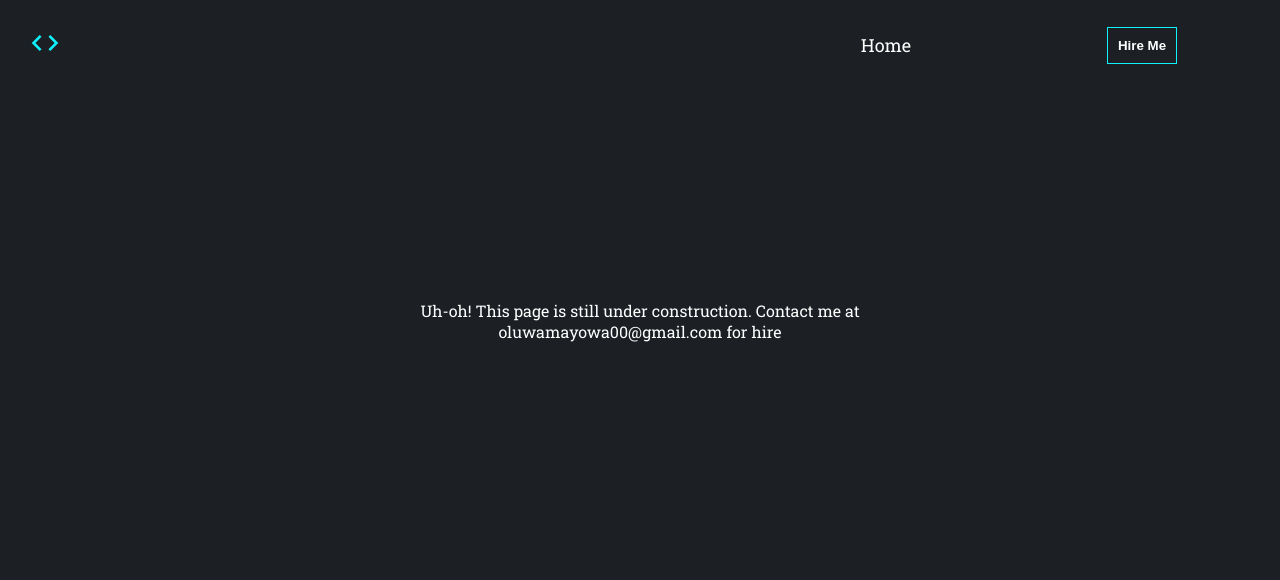
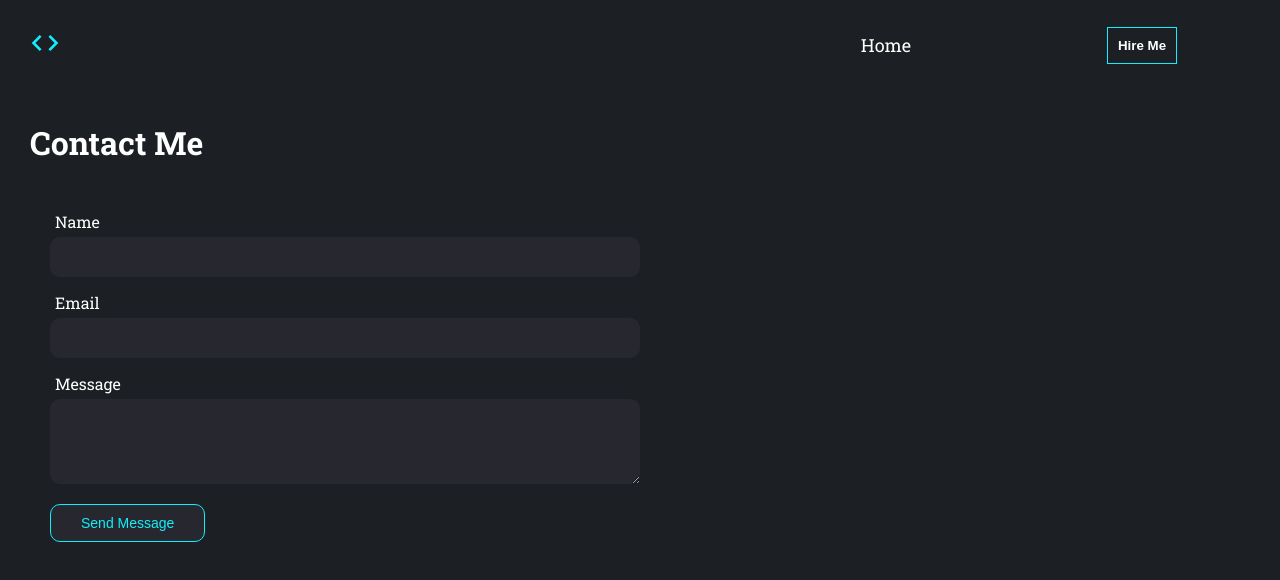
Before and after one commit to pasta022/my-portfolio, a React (Create React App) app: page /contact in a window 1280 px wide. Shown: the top 580 px of the page. Built offline with nearby package versions, Linux system fonts and the light colour scheme; no server answers.

Commit message:
feat: contact page

```diff
--- a/src/pages/Contact.jsx
+++ b/src/pages/Contact.jsx
@@ -1,27 +1,122 @@
-import React from "react";
+import React, { useRef } from "react";
 import styled from "styled-components";
+import emailjs from "@emailjs/browser";
+import { mobile } from "../responsive";
 
 const Container = styled.div`
-  display: flex;
-  align-items: center;
-  justify-content: center;
-  height: 100vh;
-  width: 100vw;
   color: white;
+  text-align: left;
+  margin: 10px 30px;
 `;
 
-const Text = styled.div`
+const Title = styled.h1``;
+
+const Form = styled.form`
+  padding: 10px;
+`;
+
+const InputContainer = styled.div`
+  display: flex;
+  flex-direction: column;
+  margin: 10px;
+`;
+
+const Label = styled.label`
+  margin: 5px;
+`;
+
+const Input = styled.input`
+  height: 40px;
   width: 50%;
-  height: 50%;
+  padding: 5px;
+  color: white;
+  background-color: #27282f;
+  border: none;
+  border-radius: 10px;
+
+  ${mobile({
+    width: "100%",
+  })}
+
+  &:focus {
+    outline: none;
+  }
+`;
+
+const Textarea = styled.textarea`
+  width: 50%;
+  padding: 5px;
+  color: white;
+  background-color: #27282f;
+  border: none;
+  border-radius: 10px;
+
+  ${mobile({
+    width: "100%",
+  })}
+
+  &:focus {
+    outline: none;
+  }
+`;
+
+const ButtonContainer = styled.div`
+  margin: 20px 10px;
+`;
+
+const Button = styled.button`
+  padding: 10px 30px;
+  background-color: #27282f;
+  color: #10f0fc;
+  font-size: 14px;
+  border: 1px solid #10f0fc;
+  border-radius: 10px;
+
+  &:hover {
+    color: #27282f;
+    background-color: #10f0fc;
+  }
 `;
 
 const Contact = () => {
+  const form = useRef();
+  const serviceId = process.env.REACT_APP_EMAILJS_SERVICE_ID;
+  const templateId = process.env.REACT_APP_EMAILJS_TEMPLATE_ID;
+  const publicKey = process.env.REACT_APP_EMAILJS_PUBLIC_KEY;
+
+  const sendEmail = (e) => {
+    e.preventDefault();
+
+    emailjs.sendForm(serviceId, templateId, form.current, publicKey).then(
+      (result) => {
+        console.log(result.text);
+      },
+      (error) => {
+        console.log(error.text);
+      }
+    );
+  };
+
   return (
     <Container>
-      <Text>
-        Uh-oh! This page is still under construction. Contact me at
-        oluwamayowa00@gmail.com for hire
-      </Text>
+      <Title>Contact Me</Title>
+      <Form ref={form} onSubmit={sendEmail}>
+        <InputContainer>
+          <Label htmlFor="name">Name</Label>
+          <Input type="text" id="name" name="user_name" required />
+        </InputContainer>
+        <InputContainer>
+          <Label htmlFor="email">Email</Label>
+          <Input type="email" id="email" name="user_email" required />
+        </InputContainer>
+        <InputContainer>
+          <Label htmlFor="message">Message</Label>
+          <Textarea id="message" name="message" rows="5" required></Textarea>
+        </InputContainer>
+        <ButtonContainer>
+          <Button type="submit">Send Message</Button>
+        </ButtonContainer>
+      </Form>
     </Container>
   );
 };
```
Also changed, not shown: 1 other file (tests, documents, lock files or other folders).
